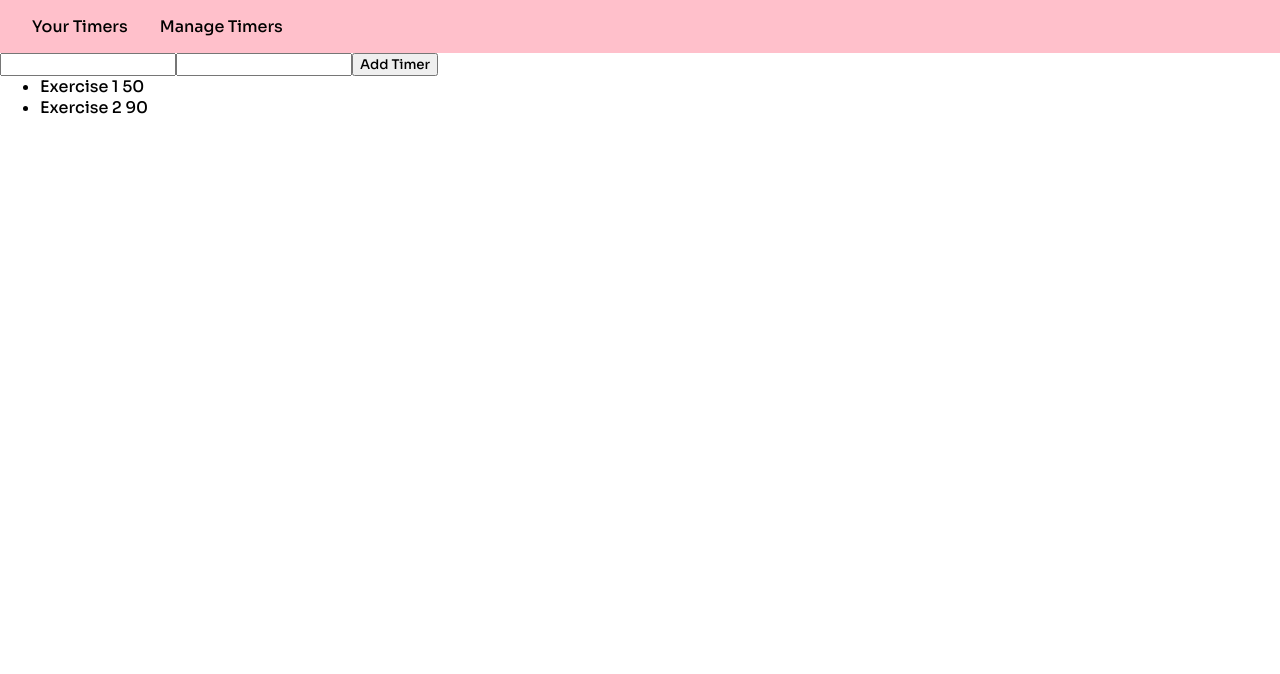
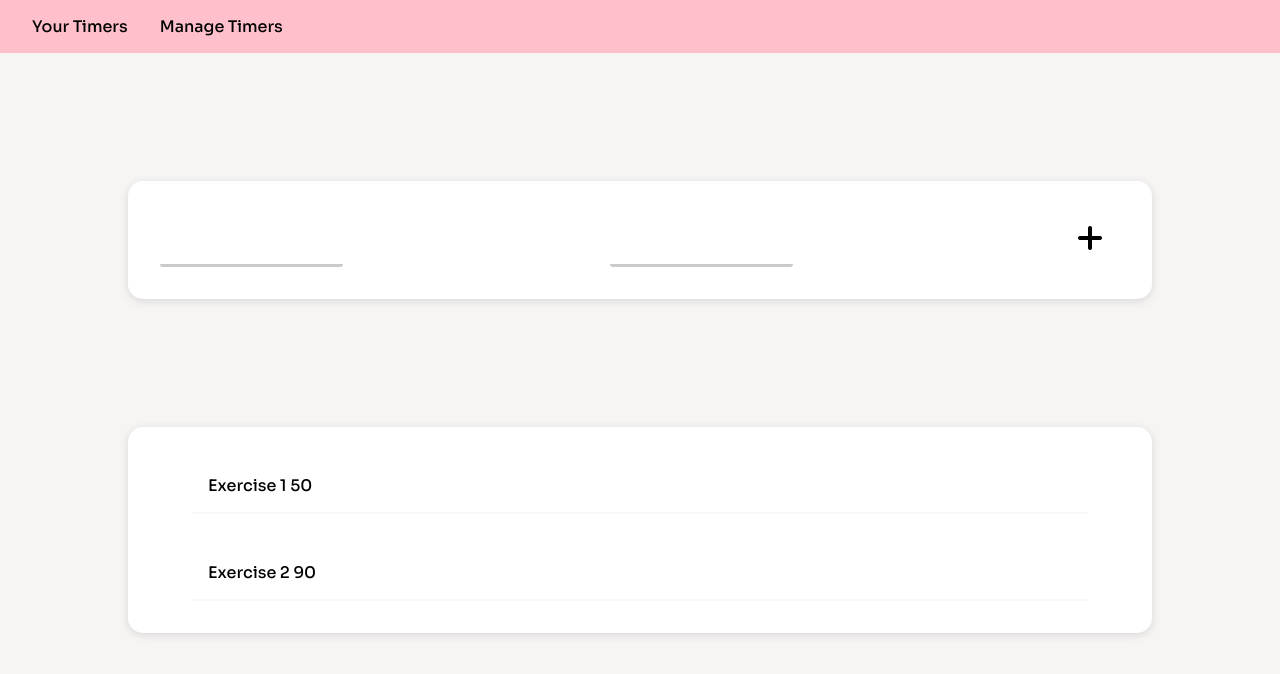
Before and after one commit to macmro7/organizer, a React (Create React App) app: page /manage in a window 1280 px wide. Shown: the top 674 px of the page. Built offline with nearby package versions, Linux system fonts and the light colour scheme.

Commit message:
style manage timers page

```diff
--- a/src/App.css
+++ b/src/App.css
@@ -8,6 +8,7 @@
 body {
   margin: 0;
   padding: 0;
+  background-color: rgb(247, 244, 244);
 }
 
 nav {
@@ -38,6 +39,12 @@ nav a {
   flex-direction: column;
 
   padding: 3em;
+
+  margin: 10% 10%;
+  border-radius: 15px;
+  box-shadow: rgba(99, 99, 99, 0.2) 0px 2px 8px 0px;
+  background-color: white;
+  --background-color: rgba(255, 211, 219, 0.445);
 }
 
 .circle {
@@ -55,3 +62,94 @@ nav a {
 .circle--timer {
   font-size: 50px;
 }
+
+/* ManageTimers */
+
+/*.timers--background {
+  border: 1em solid black;
+  width: 30em;
+  background-color: rgba(255, 213, 220, 0.877);
+  background-repeat: no-repeat;
+  background-size: 1em;
+}*/
+
+/*.timers--background {
+  display: absolute;
+  padding: 5em;
+  min-height: 10em;
+  height: 50%;
+  box-shadow: none;
+  -webkit-box-shadow: none;
+  -moz-box-shadow: none;
+  -ms-box-shadow: none;
+}*/
+
+.timers--list {
+  margin: 10% 10%;
+  padding: 2em;
+
+  display: flex;
+  align-items: center;
+  --justify-content: center;
+  flex-direction: column;
+  gap: 2em;
+
+  border-radius: 15px;
+  box-shadow: rgba(99, 99, 99, 0.2) 0px 2px 8px 0px;
+  background-color: white;
+  --background-color: rgba(255, 211, 219, 0.445);
+
+  max-height: 600px;
+  overflow: scroll;
+
+  list-style-type: none;
+
+}
+
+.timers--list li {
+  padding: 1em;
+  width: 90%;
+  border-bottom: 2px solid rgba(223, 223, 223, 0.226);
+}
+
+.add--timer {
+  margin: 10% 10%;
+  display: flex;
+  --justify-content: center;
+  justify-content: space-between;
+  --gap: 2em;
+
+  padding: 2em;
+  background-color: white;
+  border-radius: 15px;
+  box-shadow: rgba(99, 99, 99, 0.2) 0px 2px 8px 0px;
+}
+
+.add--timer--input {
+  border: none;   /* chyba cos zle z dziedziczeniem */
+  padding-left: 1em;
+  border-radius: 3px;
+  border-bottom: 3px solid rgba(22, 22, 22, 0.226);
+  --box-shadow: rgba(99, 99, 99, 0.2) 0px 2px 8px 0px;
+  outline: none;
+  max-width: 30%;
+}
+
+.add--timer--input:focus {
+  outline: none;
+  --background: rgb(247, 244, 244);;
+}
+
+.add--timer--input:hover, .add--timer--submit :hover {
+  background: rgb(247, 244, 244);
+  border-color: pink;
+}
+
+.add--timer--submit :hover {
+  border-radius: 20px;
+}
+
+.add--timer--submit {
+  border: none;
+  background: 0;
+}
--- a/src/App.js
+++ b/src/App.js
@@ -12,7 +12,7 @@ function App() {
       {
         id: 1,
         name: "Exercise 1",
-        seconds: 50
+        seconds: 50,
       },
       {
         id: 2,
--- a/src/Components/AddTimer.js
+++ b/src/Components/AddTimer.js
@@ -1,9 +1,10 @@
+import plus from "../img/plus.png"
 import { useState } from "react";
 
 function AddTimer(props) {
     const [formData, setFormData] = useState (
         {
-            id: 3,
+            id: "",
             name: "",
             seconds: ""
         }
@@ -21,7 +22,7 @@ function AddTimer(props) {
     function handleSubmit(event) {
         props.handleClick(formData)
         event.preventDefault()
-        setFormData({
+        setFormData({   // clears form after adding a new timer
             id: '',
             name: '',
             seconds: ''
@@ -29,20 +30,20 @@ function AddTimer(props) {
     }
 
     return (
-        <form onSubmit={ handleSubmit }>
-            <input
+        <form className="add--timer" onSubmit={ handleSubmit }>
+            <input className="add--timer--input"
                 type="text"
                 name="name"
                 value={formData.name}
                 onChange={handleChange}
             />
-            <input
+            <input className="add--timer--input"
                 type="integer"
                 name="seconds"
                 value={formData.seconds}
                 onChange={handleChange}
             />
-            <button>Add Timer</button>
+            <button className="add--timer--submit"><img src={ plus }/></button>
         </form>
     )
 }
--- a/src/Components/ManageTimers.js
+++ b/src/Components/ManageTimers.js
@@ -9,9 +9,11 @@ function ManageTimers(props) {
     return(
         <div>
             <AddTimer handleClick={props.handleClick} />
-            <ul>
-                {timersList}
-            </ul>
+            <div className="timers--background">
+                <ul className="timers--list">
+                    {timersList}
+                </ul>
+            </div>
         </div>
     )
 }
--- a/src/Components/Timer.js
+++ b/src/Components/Timer.js
@@ -35,11 +35,11 @@ function Timer(props) {
 
     return (
         <div className="timer">
+            <h1>{ props.name }</h1>
             <div className="circle">
                 <h1 className="circle--timer">{showTime()}</h1>
             <button onClick={startTimer}>{isActive ? "Stop" : "Start"}</button>
             </div>
-            <input onChange={e => setSeconds(e.target.value)}></input>
         </div>
     )
 }
```
Also changed, not shown: src/img/plus.png (added).
